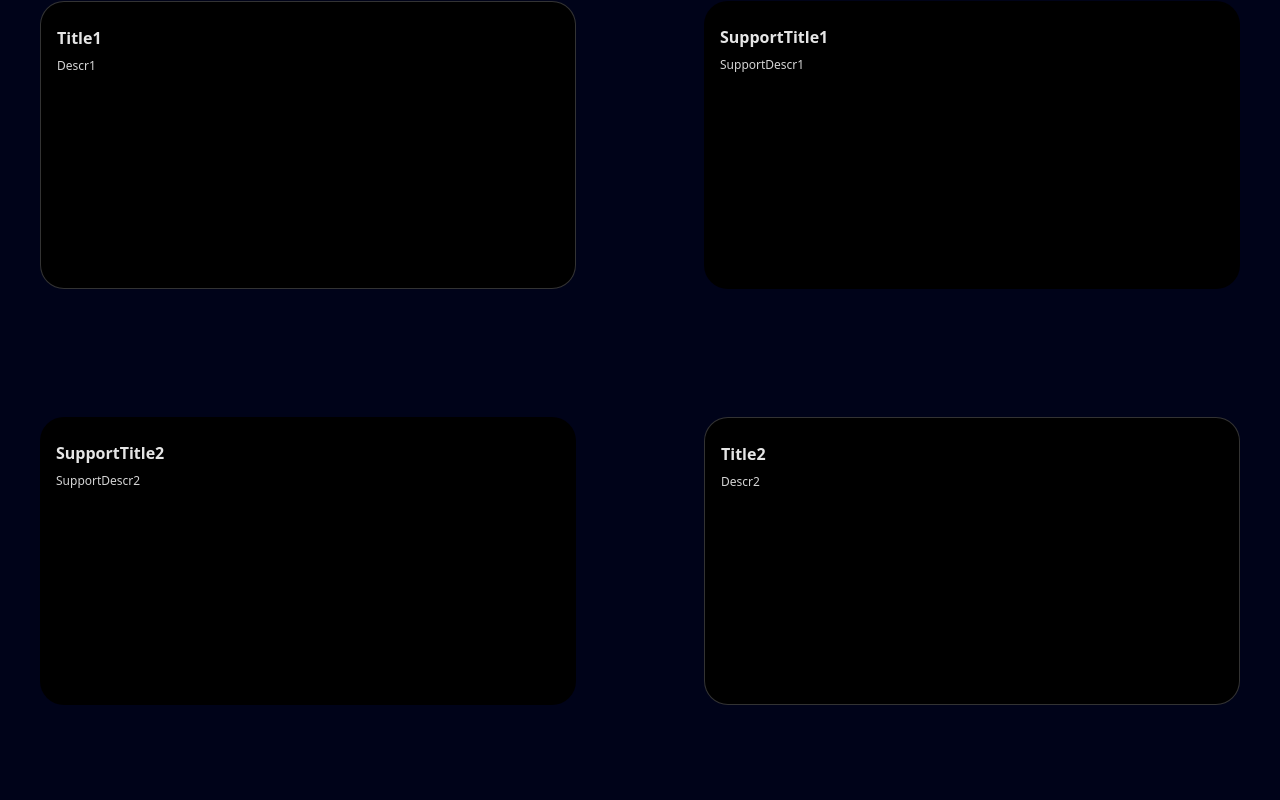
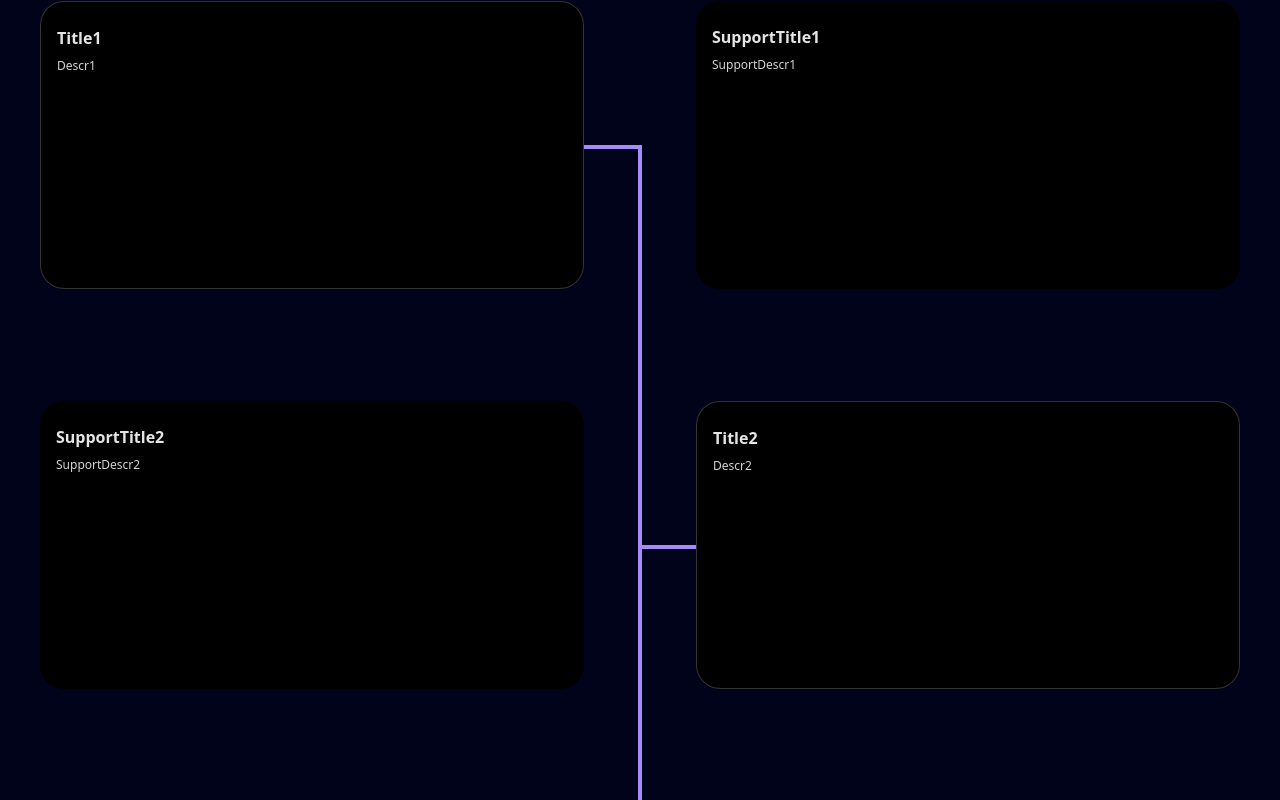
Before and after one commit to KaoushikMurugan/personal-website, a Next.js app: page / in a window 1280 px wide. Shown: the part 994-1794 px from the top of the page. Built offline with nearby package versions, Linux system fonts and the light colour scheme.

Commit message:
Timeline pt2
added the line of the timeline, i.e. connecting timeline items

```diff
--- a/components/Timeline.tsx
+++ b/components/Timeline.tsx
@@ -8,46 +8,46 @@ const Timeline = ({
 }: {
   className?: string;
 }) => {
+
+  const line_color = 'bg-violet-400'
+
   return (
     <section id="timeline">
       <div
         className={cn(
-          "grid md:auto-rows-[18rem] grid-cols-1 md:grid-cols-2 gap-32 max-w-7xl mx-auto ",
+          "relative grid md:auto-rows-[18rem] grid-cols-1 md:grid-cols-2 gap-28 max-w-7xl mx-auto ",
           className
         )}
       >
         {
           timelineItems.map((item, index) => {
             if (index % 2 === 0) {
-              return <>
-                <TimelineItem
-                  key={item.id}
-                  title={item.title}
-                  description={item.description}
-                  id={item.id}
+              return LeftIndentItem(item)
+            } else {
+              return RightIntentItem(item)
+            }
+          })
+        }
+        <div className={`absolute inset-0 w-1 ${line_color} left-1/2 transform -translate-x-1/2 z-0 top-36 bottom-36`}></div>
+        {
+          timelineItems.map((item, index) => {
+            const topPosition = 9 + index * 25; // 9 = 0.5*height of div + index * (height of div + gap)
+            if (index % 2 === 0) {
+              return (
+                <div
+                  key={`right-${index}`}
+                  className={`hidden md:block absolute right-1/2 w-1/2 h-1 ${line_color} z-0`}
+                  style={{ top: `${topPosition}rem` }}
                 />
-                <TimelineSupport
-                  key={item.supportId}
-                  title={item.supportTitle}
-                  description={item.supportDescription}
-                  id={item.supportId}
+              )
+            } else {
+              return (
+                <div
+                  key={`right-${index}`}
+                  className={`hidden md:block absolute left-1/2 w-1/2 h-1 ${line_color} z-0`}
+                  style={{ top: `${topPosition}rem` }}
                 />
-              </>
-            } else {
-              return <>
-                <TimelineSupport
-                  key={item.supportId}
-                  title={item.supportTitle}
-                  description={item.supportDescription}
-                  id={item.supportId}
-                />
-                <TimelineItem
-                  key={item.id}
-                  title={item.title}
-                  description={item.description}
-                  id={item.id}
-                />
-              </>
+              )
             }
           })
         }
@@ -56,4 +56,42 @@ const Timeline = ({
   )
 }
 
+function LeftIndentItem(item: any) {
+  return <>
+    <TimelineItem
+      key={item.id}
+      title={item.title}
+      description={item.description}
+      id={item.id}
+      className='z-10'
+    />
+    <TimelineSupport
+      key={item.supportId}
+      title={item.supportTitle}
+      description={item.supportDescription}
+      id={item.supportId}
+      className='z-10'
+    />
+  </>
+}
+
+function RightIntentItem(item: any) {
+  return <>
+    <TimelineSupport
+      key={item.supportId}
+      title={item.supportTitle}
+      description={item.supportDescription}
+      id={item.supportId}
+      className='z-10'
+    />
+    <TimelineItem
+      key={item.id}
+      title={item.title}
+      description={item.description}
+      id={item.id}
+      className='z-10'
+    />
+  </>
+}
+
 export default Timeline
```
